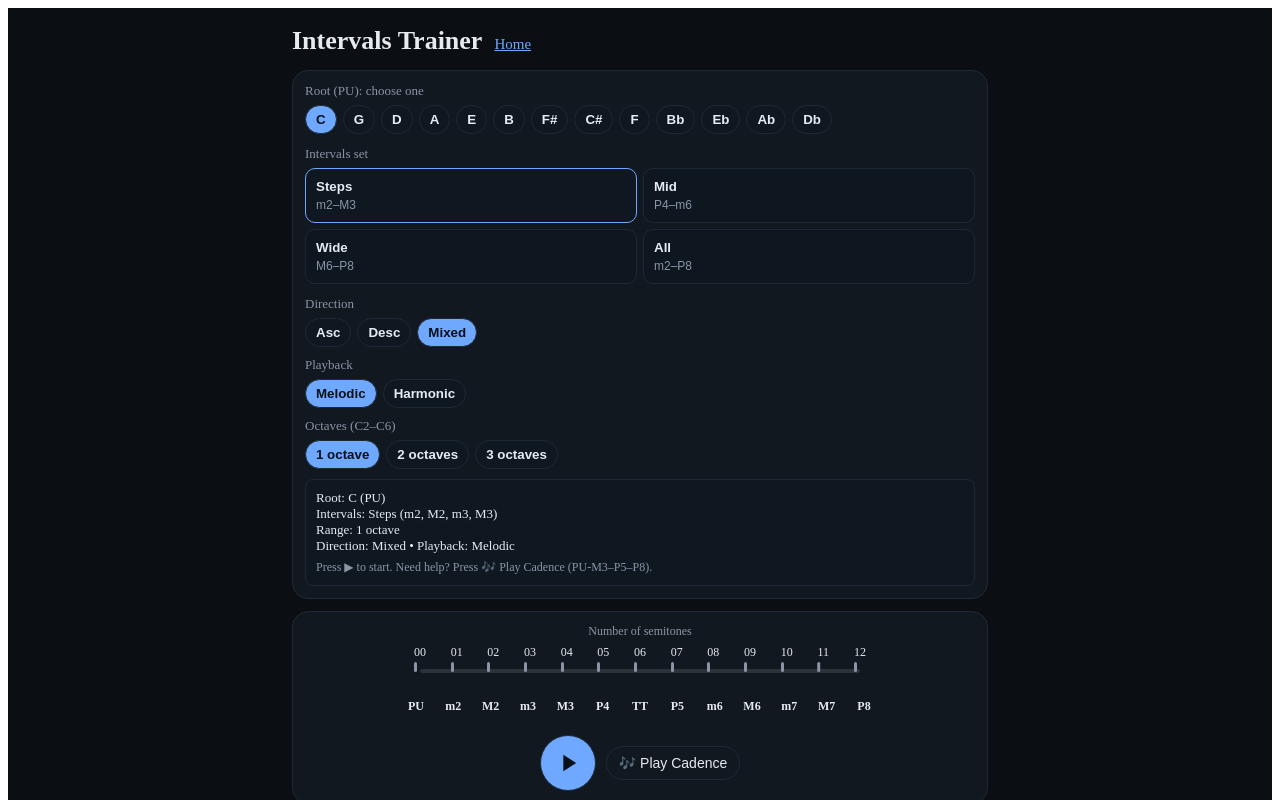
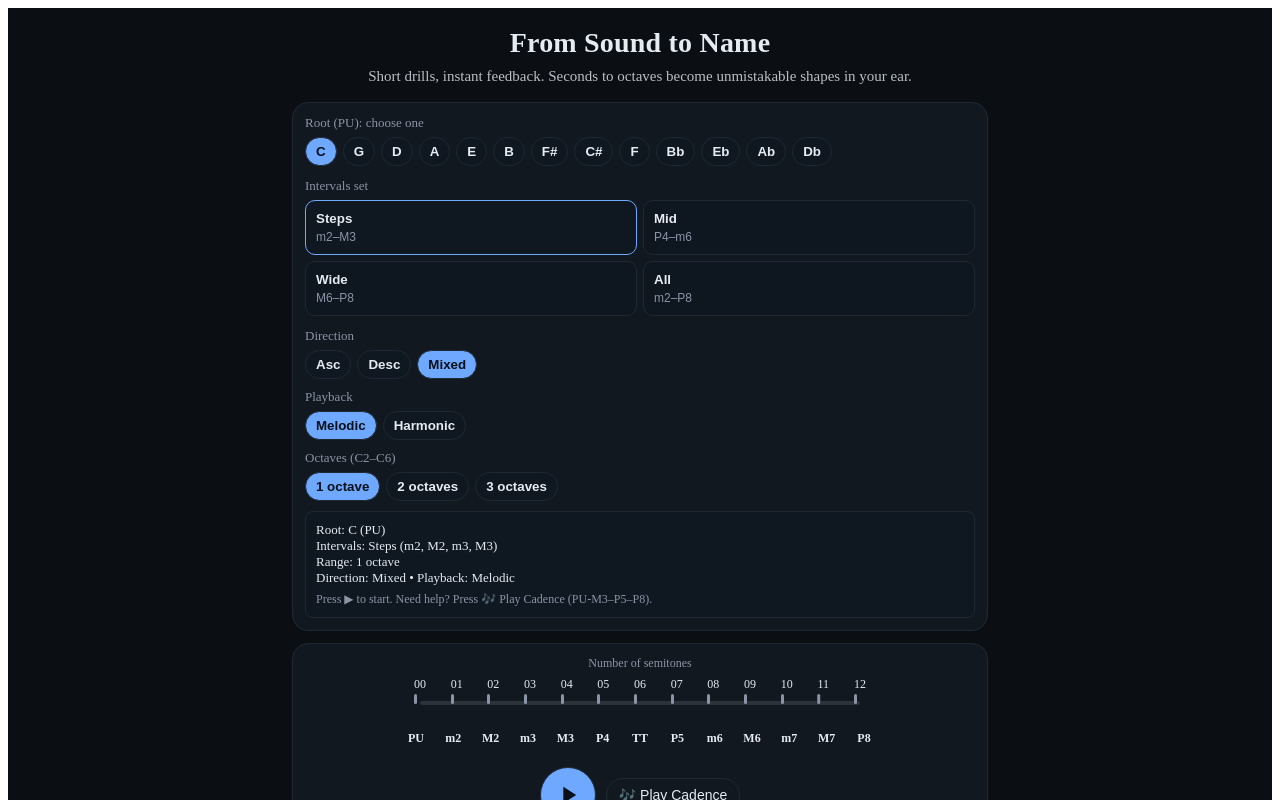
Before and after one commit to andreyeremichev/pianotrainer, a Next.js app: page /trainer/ear/intervals in a window 1280 px wide. Shown: the top 800 px of the page. Built offline with nearby package versions, Linux system fonts and the light colour scheme; a web font is replaced by a local one.

Commit message:
feat(ear/intervals): poster-style dynamic header + rotate on new run

```diff
--- a/app/trainer/ear/intervals/page.tsx
+++ b/app/trainer/ear/intervals/page.tsx
@@ -2,6 +2,7 @@
 
 import React, { useCallback, useMemo, useState, useEffect } from "react";
 import Link from "next/link";
+import PosterHeader from "@/components/PosterHeader";
 
 /* ===========================
    Theme (frozen)
@@ -372,6 +373,8 @@ export default function IntervalsPage() {
   const inSession = idx < 8 && queue.length === 8;
   const sessionDone = queue.length === 8 && idx >= 8;
 
+  const [posterRotate, setPosterRotate] = useState(0);
+
   /* iOS sticky safeguard (grid doesn't open keyboard but keep parity) */
   const [kbdOpen, setKbdOpen] = useState(false);
   useEffect(() => {
@@ -443,11 +446,12 @@ last = choice;
 
   /* Start / Next / Replay */
   const onPressCenter = useCallback(async () => {
-    const drills = buildQueue();
+  const drills = buildQueue();
 
     // Start or restart
     if (!inSession || sessionDone) {
       await unlockAudioCtx();
+      setPosterRotate(c => c + 1);  // ← rotate the poster header on each new run
       setQueue(drills);
       setIdx(0);
       setSelectedAnswer(null);
@@ -609,11 +613,23 @@ last = choice;
           @media (min-width:1024px){ main{ max-width:720px !important; } }
         `}</style>
 
-        {/* Header */}
-        <header style={{ display:"flex", alignItems:"baseline", gap:12, margin:"6px 0 14px" }}>
-          <h1 style={{ margin:0, fontSize:26 }}>Intervals Trainer</h1>
-          <Link href="/" style={{ color: theme.blue, fontSize: 15 }}>Home</Link>
-        </header>
+        <PosterHeader
+  options={[
+    {
+      title: "Intervals Trainer (Ear)",
+      subtitle: "Hear two-note patterns—minor 2nd to octave—then identify what you hear in any key.",
+    },
+    {
+      title: "Hear the Distance",
+      subtitle: "Ascending, descending, harmonic. Train your ear to label each interval on sound alone.",
+    },
+    {
+      title: "From Sound to Name",
+      subtitle: "Short drills, instant feedback. Seconds to octaves become unmistakable shapes in your ear.",
+    },
+  ]}
+   rotateSignal={posterRotate}
+/>
 
         {/* Options (show before start or after finish) */}
         {!inSession || sessionDone ? (
```
